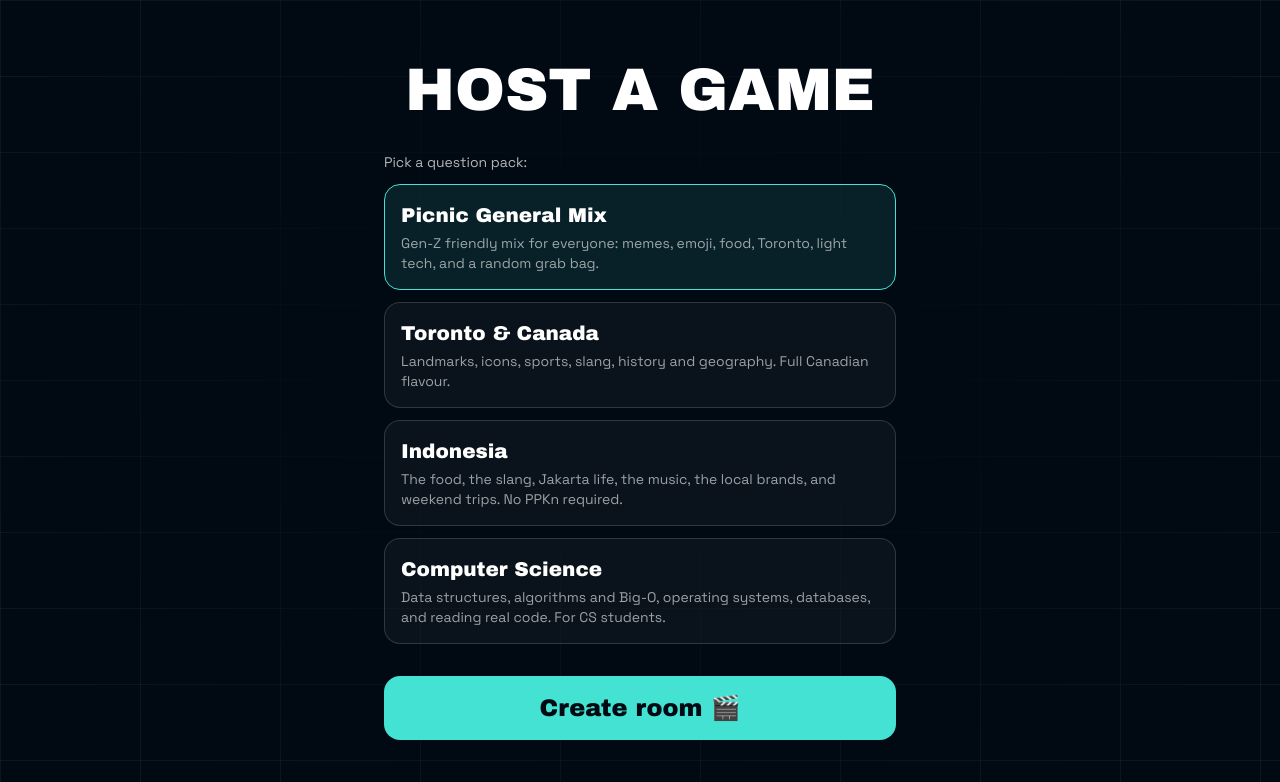
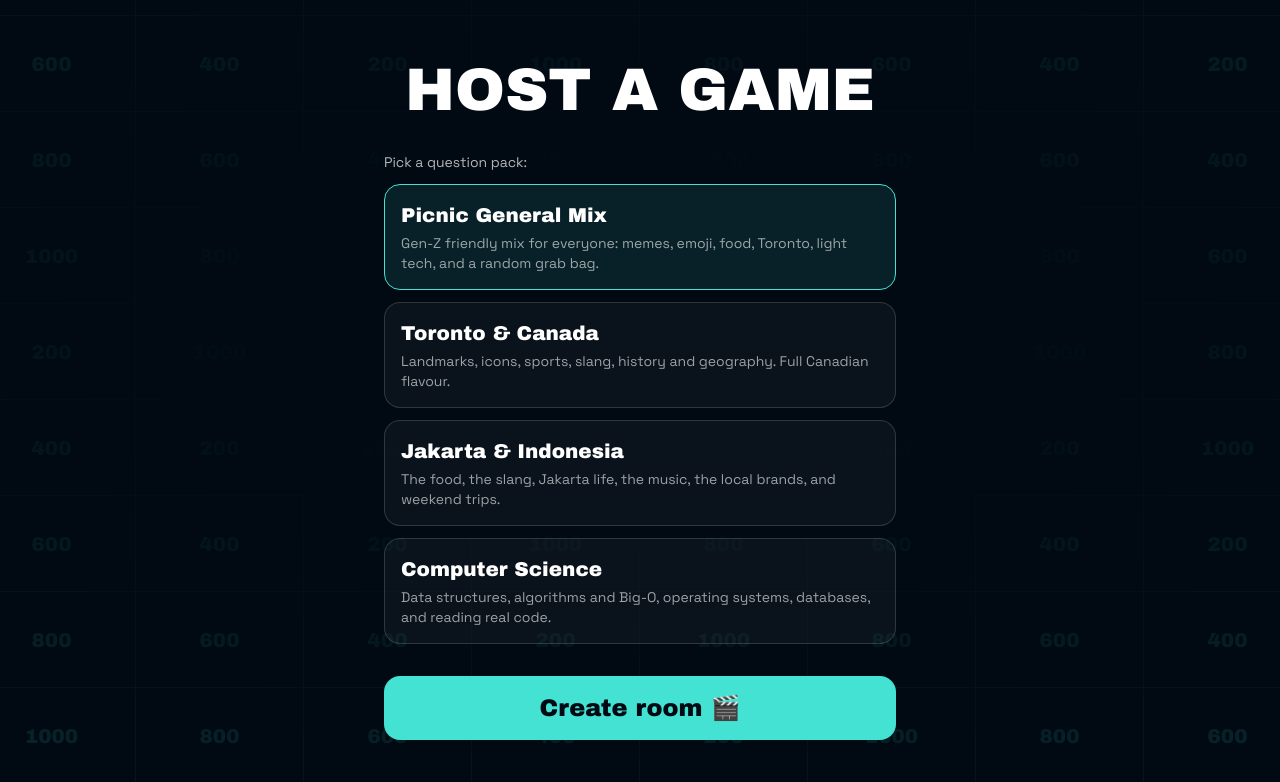
Before and after one commit to xjenosa/LockIn, a Next.js app: page /host in a window 1280 px wide. Shown: the top 782 px of the page. Built offline with nearby package versions, Linux system fonts and the light colour scheme; no server answers.

Commit message:
Add faded board-value grid backdrop and rename packs

```diff
--- a/app/board/[code]/page.tsx
+++ b/app/board/[code]/page.tsx
@@ -30,7 +30,7 @@ export default function Projector() {
   if (room.phase === "lobby") {
     return (
       <main className="relative isolate min-h-dvh flex flex-col items-center justify-center gap-8 p-8 overflow-hidden">
-        <GridBackdrop />
+        <GridBackdrop values />
         <div className="absolute inset-0 pointer-events-none bg-[radial-gradient(ellipse_at_50%_-10%,rgba(67,226,210,0.12),transparent_55%)]" />
         <Wordmark className="relative text-5xl md:text-7xl" />
         <p className="relative text-white/70 text-2xl">📱 Scan to join: pick or create a team</p>
@@ -144,7 +144,7 @@ export default function Projector() {
   const winner = [...teams].sort((a, b) => b.score - a.score)[0];
   return (
     <Center>
-      <GridBackdrop />
+      <GridBackdrop values />
       <Confetti />
       <p className="font-display text-3xl text-signal tracking-widest uppercase">Champions</p>
       {winner && (
--- a/app/host/[code]/page.tsx
+++ b/app/host/[code]/page.tsx
@@ -124,7 +124,7 @@ export default function HostGame() {
   if (room.phase === "lobby") {
     return (
       <main className="relative isolate min-h-dvh p-6 md:p-10 flex flex-col md:flex-row gap-10 items-center justify-center overflow-hidden">
-        <GridBackdrop />
+        <GridBackdrop values />
         <div className="text-center">
           <h1 className="font-display text-4xl md:text-6xl mb-6">
             {pack.name}
@@ -475,7 +475,7 @@ export default function HostGame() {
   const winner = [...teams].sort((a, b) => b.score - a.score)[0];
   return (
     <Center>
-      <GridBackdrop />
+      <GridBackdrop values />
       <Confetti />
       <p className="font-display text-2xl text-signal tracking-widest uppercase">Champions</p>
       {winner && (
--- a/app/host/page.tsx
+++ b/app/host/page.tsx
@@ -28,7 +28,7 @@ export default function HostCreate() {
 
   return (
     <main className="relative isolate min-h-dvh flex flex-col items-center justify-center gap-8 p-6 overflow-hidden">
-      <GridBackdrop />
+      <GridBackdrop values />
       <h1 className="font-display text-4xl md:text-6xl">HOST A GAME</h1>
 
       <div className="w-full max-w-lg space-y-3">
--- a/app/page.tsx
+++ b/app/page.tsx
@@ -17,8 +17,13 @@ export default function Landing() {
 
   return (
     <main className="relative isolate min-h-dvh flex flex-col items-center justify-center gap-10 p-6 overflow-hidden">
-      <GridBackdrop />
-      <div className="absolute inset-0 pointer-events-none bg-[radial-gradient(ellipse_at_50%_-10%,rgba(67,226,210,0.12),transparent_55%)]" />
+      {/* One static central teal glow behind the value grid; shows through the
+          grid's cleared centre under the hero. */}
+      <div
+        aria-hidden="true"
+        className="pointer-events-none absolute inset-0 -z-20 bg-[radial-gradient(ellipse_at_50%_42%,rgba(67,226,210,0.16),transparent_62%)]"
+      />
+      <GridBackdrop values />
       {/* Hero lock: the prominent mark, wordmark stacked under it so both center
           on the page axis (showMark={false} drops the wordmark's inline lock). */}
       <div className="relative flex flex-col items-center gap-5">
--- a/components/GridBackdrop.tsx
+++ b/components/GridBackdrop.tsx
@@ -1,19 +1,60 @@
 // Faint structural grid behind LockIn's calm screens (landing, lobbies, the
 // results/champions view). Deliberately thin RULES, not the board's rounded
-// tiles: a filled squircle-tile backdrop reads as a second, blurry jeopardy
-// board when it sits behind or near the real one (components/Board.tsx), so this
-// stays plain lines on a clearly different layer. Kept OFF the dense board / clue
-// views on purpose.
+// tiles: a filled tile backdrop reads as a second, blurry jeopardy board when it
+// sits behind or near the real one (components/Board.tsx), so this stays plain
+// lines on a clearly different layer. Kept OFF the dense board / clue views.
+//
+// `values` mode (every calm grid screen): writes a faded board value (200..1000) inside
+// each box. Per column the value climbs top -> bottom and wraps back to 200 after
+// 1000; each column starts one row lower than the last, so equal values run on a
+// diagonal. Evokes the board without a real one present, and stays line-based (no
+// filled tiles), so the "second blurry board" concern never applies -- and it is
+// never passed on a page that shows the actual Board. Bare values, no "$" glyph
+// per BRAND.md.
 //
 // Placement contract: the host element must be `relative isolate overflow-hidden`.
 // -z-10 drops the grid below in-flow content (so no content needs its own z-index);
 // isolate traps that negative layer inside the host's stacking context, otherwise
 // -z-10 sinks behind the page background and the grid vanishes.
 //
-// Pure decoration: pointer-events-none, aria-hidden, no motion. Grid + mask live
-// in inline style (the radial-gradient commas and the WebKit mask prefix are more
-// reliable there than as Tailwind arbitrary values).
-export default function GridBackdrop() {
+// Pure decoration: pointer-events-none, aria-hidden, no motion.
+const VALUES = ["200", "400", "600", "800", "1000"];
+const COLS = 22; // sized to overflow past ultrawide; overflow-hidden clips the rest
+const ROWS = 16;
+const MASK = "radial-gradient(ellipse at 50% 45%, transparent 12%, black 64%)";
+
+export default function GridBackdrop({ values = false }: { values?: boolean }) {
+  if (values) {
+    return (
+      <div aria-hidden="true" className="pointer-events-none absolute inset-0 -z-10 overflow-hidden">
+        <div
+          className="absolute left-1/2 top-1/2 grid -translate-x-1/2 -translate-y-1/2"
+          style={{
+            gridTemplateColumns: `repeat(${COLS}, 168px)`,
+            gridAutoRows: "96px",
+            color: "rgba(67,226,210,0.2)", // faded signal; this alpha is the noise-vs-visibility knob
+            maskImage: MASK,
+            WebkitMaskImage: MASK,
+          }}
+        >
+          {Array.from({ length: COLS * ROWS }, (_, i) => {
+            const col = i % COLS;
+            const rowInGrid = Math.floor(i / COLS);
+            const value = VALUES[(((rowInGrid - col) % 5) + 5) % 5];
+            return (
+              <div
+                key={i}
+                className="flex items-center justify-center border-b border-r border-white/[0.07] font-display text-xl"
+              >
+                {value}
+              </div>
+            );
+          })}
+        </div>
+      </div>
+    );
+  }
+
   return (
     <div
       aria-hidden="true"
--- a/content/packs/coding-tech.ts
+++ b/content/packs/computer-science.ts
@@ -1,10 +1,10 @@
 import type { Pack } from "../types";
 
-export const codingTech: Pack = {
-  id: "coding-tech",
+export const computerScience: Pack = {
+  id: "computer-science",
   name: "Computer Science",
   description:
-    "Data structures, algorithms and Big-O, operating systems, databases, and reading real code. For CS students.",
+    "Data structures, algorithms and Big-O, operating systems, databases, and reading real code.",
   categories: [
     {
       name: "Programming Languages",
--- a/content/packs/index.ts
+++ b/content/packs/index.ts
@@ -1,13 +1,13 @@
 import type { Pack } from "../types";
 import { picnicGeneral } from "./picnic-general";
 import { torontoCanada } from "./toronto-canada";
-import { indonesia } from "./indonesia";
-import { codingTech } from "./coding-tech";
+import { jakartaIndonesia } from "./jakarta-indonesia";
+import { computerScience } from "./computer-science";
 
 // To add a pack: create a file exporting a Pack (invariants in content/types.ts),
 // then register it here. Order = display order on the host create screen.
 // Removing a pack strands any live room whose rooms.pack_id references it.
-export const packs: Pack[] = [picnicGeneral, torontoCanada, indonesia, codingTech];
+export const packs: Pack[] = [picnicGeneral, torontoCanada, jakartaIndonesia, computerScience];
 
 export function getPack(id: string): Pack | undefined {
   return packs.find((p) => p.id === id);
--- a/content/packs/indonesia.ts
+++ b/content/packs/jakarta-indonesia.ts
@@ -1,10 +1,10 @@
 import type { Pack } from "../types";
 
-export const indonesia: Pack = {
-  id: "indonesia",
-  name: "Indonesia",
+export const jakartaIndonesia: Pack = {
+  id: "jakarta-indonesia",
+  name: "Jakarta & Indonesia",
   description:
-    "The food, the slang, Jakarta life, the music, the local brands, and weekend trips. No PPKn required.",
+    "The food, the slang, Jakarta life, the music, the local brands, and weekend trips.",
   categories: [
     {
       name: "Makanan & Jajanan",
```
Also changed, not shown: 1 other file (tests, documents, lock files or other folders).
